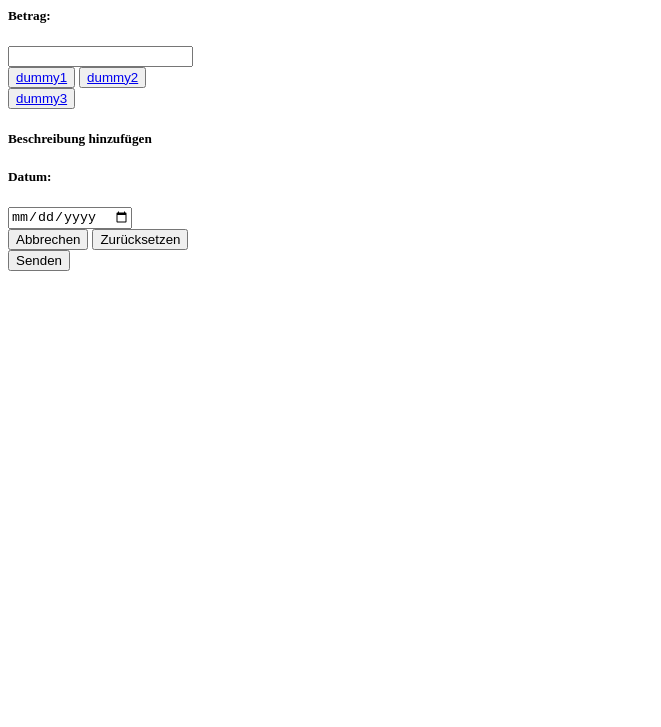
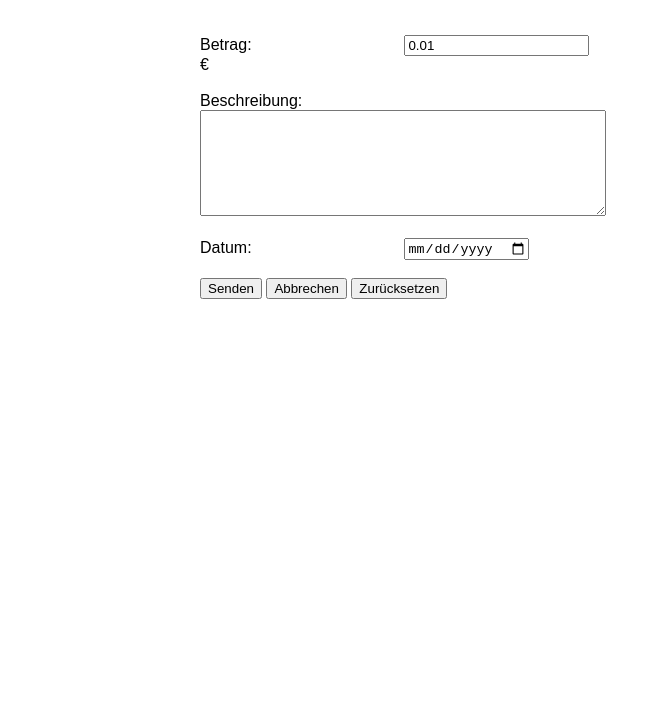
Before and after one commit to Layxe/ExpenseManager, an Electron app: page addPanel.html in a window 800 px wide. Shown: the part 73-800 px from the top of the page, without its empty margins (0-661 px from the left). Drawn offline with Linux system fonts and the light colour scheme.

Commit message:
improved ui design

```diff
--- a/addPanel.html
+++ b/addPanel.html
@@ -1,45 +1,29 @@
 <!DOCTYPE html>
 <html>
+  <head>
+    <meta charset="UTF-8">
+    <link rel="stylesheet" type="text/css" href="style.css">
+    <title>Hello World!</title>
+  </head>
+  <body>
+    <h1>Hinzufügen</h1>
+    <form>
+      <label for="money">Betrag: </label>
+      <input name="money" type="number" min="0.01" step="0.01" value="0.01"><span> €</span>
+      <br><br>
 
-<head>
-  <meta charset="UTF-8">
-  <title>Hello World!</title>
-</head>
+      <label for="desc">Beschreibung: </label>
+      <textarea name="desc"></textarea>
+      <br><br>
 
-<body>
-  <h1>Add Page</h1>
-  <div>
-    <div>
-      <div>
-        <h5>Betrag: </h5>
-        <input type="number" min="0.01" step="any">
-      </div>
-      <div>
-        <button type="button" name="addCategory"><a href="#">dummy1</a></button>
-        <button type="button" name="removeCategory"><a href="#">dummy2</a></button>
-      </div>
-      <div>
-        <button type="button" name="addDescription"><a href="#">dummy3</a></button>
-        <h5>Beschreibung hinzufügen</h5>
-      </div>
-    </div>
-    <div>
-      <di>
-        <h5>Datum:</h5>
-        <input type="date">
-      </di>
-      <div>
-        <div>
-          <button type="cancel" name="cancelButton">Abbrechen</button>
-          <button type="reset" name="resetButton">Zurücksetzen</button>
-        </div>
-        <div>
-          <button type="submit" name="submitButton">Senden</button>
-        </div>
-      </div>
-    </div>
-  </div>
+      <label for="date">Datum: </label>
+      <input name="date" type="date">
+      <br><br>
 
-</body>
+      <button>Senden</button>
+      <button><a href="index.html">Abbrechen</a></button>
+      <button>Zurücksetzen</button>
 
+    </form>
+  </body>
 </html>
--- a/style.css
+++ b/style.css
@@ -1,6 +1,7 @@
 html, body {
     margin: 0;
-    height: 100%;
+    height: 95%;
+    font-family: Arial, Helvetica, sans-serif;
 }
 
 .panel {
@@ -28,3 +29,32 @@ html, body {
     transform: scale(1.02);
     background-color: #ecf0f1;
 }
+
+h1 {
+    text-align: center;
+}
+
+form {
+    width: 400px;
+    display: block;
+    margin: 50px auto;
+}
+
+form > label {
+    display: inline-block;
+    width: 200px;
+}
+
+form > textarea {
+    width: 400px;
+    height: 100px;
+}
+
+a {
+    text-decoration: none;
+    color: black;
+}
+
+a:active {
+    color: black;
+}
```
